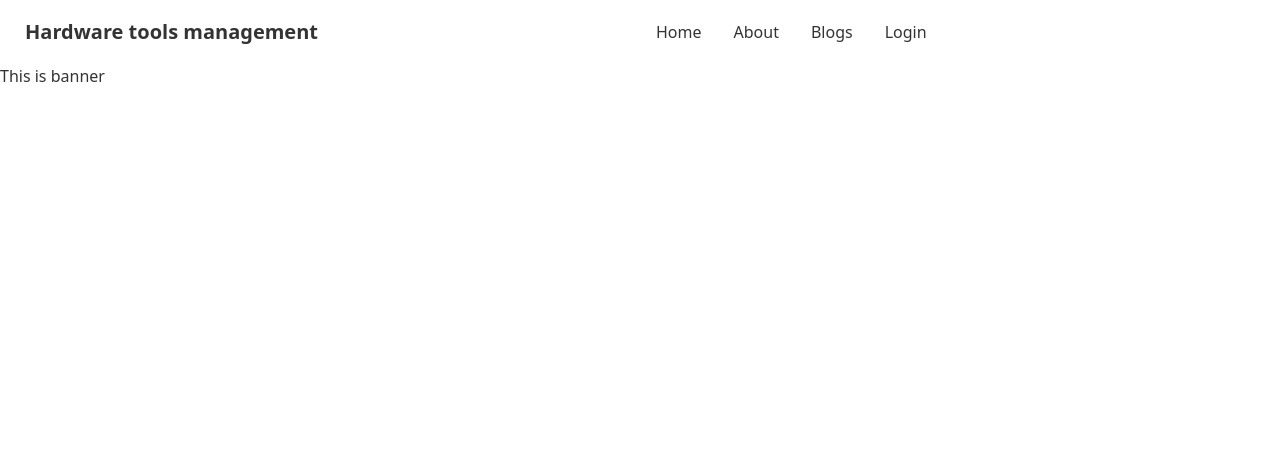
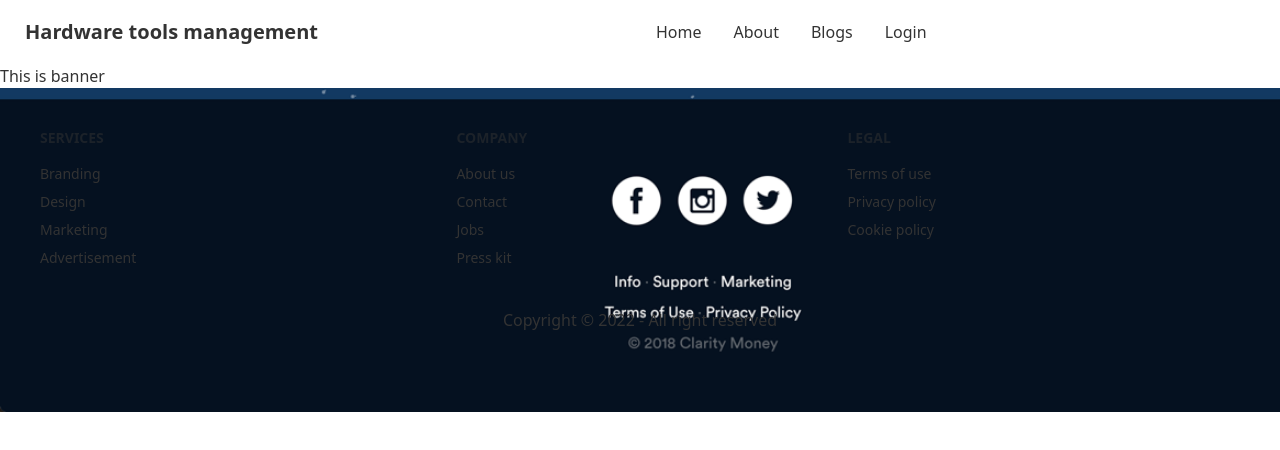
Before and after one commit to Ahsan-Gazi/Hardware-tools-manufacture-client, a React (Create React App) app: page / in a window 1280 px wide. Shown: the top 450 px of the page. Built offline with nearby package versions, Linux system fonts and the light colour scheme; no server answers.

Commit message:
footer added

```diff
--- a/src/Pages/Home/Home.js
+++ b/src/Pages/Home/Home.js
@@ -1,10 +1,12 @@
 import React from 'react';
+import Footer from '../Shared/Footer';
 import Banner from './Banner';
 
 const Home = () => {
     return (
         <div>
           <Banner></Banner>
+          <Footer></Footer>
         </div>
     );
 };
--- a/src/Pages/Shared/Footer.js
+++ b/src/Pages/Shared/Footer.js
@@ -0,0 +1,54 @@
+// import React from 'react';
+
+// const Footer = () => {
+//     return (
+//         <div>
+
+//         </div>
+//     );
+// };
+
+// export default Footer;
+
+
+
+import React from 'react';
+// import footer from '../../assets/images/footer.png';
+import footer from '../../images/footer1.png';
+
+const Footer = () => {
+    return (
+        <footer style={{
+            background: `url(${footer})`,
+            backgroundSize: 'cover'
+        }} className="p-10">
+            <div className='footer'>
+                <div>
+                    <span className="footer-title">Services</span>
+                    <a href="/#" className="link link-hover">Branding</a>
+                    <a href="/#" className="link link-hover">Design</a>
+                    <a href="/#" className="link link-hover">Marketing</a>
+                    <a href="/#" className="link link-hover">Advertisement</a>
+                </div>
+                <div>
+                    <span className="footer-title">Company</span>
+                    <a href="/#" className="link link-hover">About us</a>
+                    <a href="/#" className="link link-hover">Contact</a>
+                    <a href="/#" className="link link-hover">Jobs</a>
+                    <a href="/#" className="link link-hover">Press kit</a>
+                </div>
+                <div>
+                    <span className="footer-title">Legal</span>
+                    <a href="/#" className="link link-hover">Terms of use</a>
+                    <a href="/#" className="link link-hover">Privacy policy</a>
+                    <a href="/#" className="link link-hover">Cookie policy</a>
+                </div>
+            </div>
+            <div className='my-10 text-center'>
+                <p>Copyright © 2022 - All right reserved</p>
+            </div>
+        </footer>
+    );
+};
+
+export default Footer;
--- a/src/Pages/Shared/Navbar.js
+++ b/src/Pages/Shared/Navbar.js
@@ -23,7 +23,7 @@
                         {menuItems}
                     </ul>
                 </div>
-                <a className="btn btn-ghost normal-case text-xl">Hardware tools management</a>
+                <a href="/#" className="btn btn-ghost normal-case text-xl">Hardware tools management</a>
             </div>
             <div className="navbar-center hidden lg:flex">
                 <ul className="menu menu-horizontal p-0">
```
Also changed, not shown: src/Pages/Shared/Notfound.js (+0 -12 lines), src/images/footer1.png (added).
